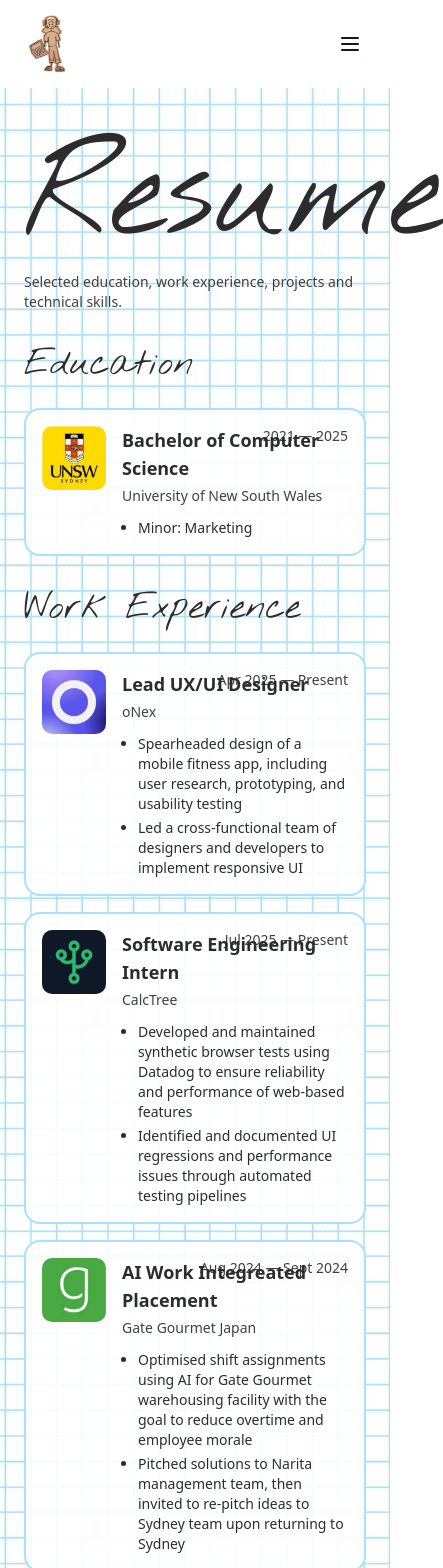
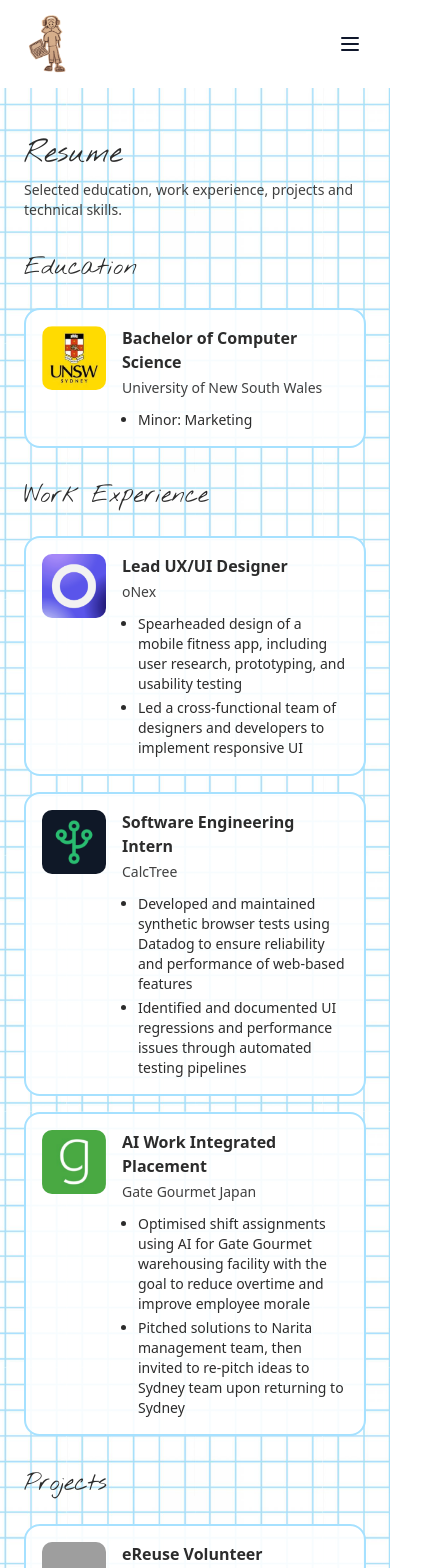
Before and after one commit to rubyy-liu/ultimate-portfolio, a Next.js app: page /cv-resume in a window 390 px wide. Shown: the top 1568 px of the page, 443 px wide, since content can reach past the window. Built offline with nearby package versions, Linux system fonts and the light colour scheme; grey boxes are pictures that could not be loaded.

Commit message:
resume: added responsiveness

```diff
--- a/src/app/cv-resume/page.tsx
+++ b/src/app/cv-resume/page.tsx
@@ -36,12 +36,14 @@ const work: Entry[] = [
               "Identified and documented UI regressions and performance issues through automated testing pipelines"],
   },
   {
-    title: "AI Work Integreated Placement",
+    title: "AI Work Integrated Placement",
     subtitle: "Gate Gourmet Japan",
     logo: "/GG.png",
     date: "Aug 2024 — Sept 2024",
-    details: ["Optimised shift assignments using AI for Gate Gourmet warehousing facility with the goal to reduce overtime and employee morale",
-              "Pitched solutions to Narita management team, then invited to re-pitch ideas to Sydney team upon returning to Sydney"],
+    details: [
+      "Optimised shift assignments using AI for Gate Gourmet warehousing facility with the goal to reduce overtime and improve employee morale",
+      "Pitched solutions to Narita management team, then invited to re-pitch ideas to Sydney team upon returning to Sydney",
+    ],
   },
 ];
 
@@ -51,14 +53,16 @@ const projects: Entry[] = [
     subtitle: "Arc UNSW",
     logo: "/Arc.png",
     date: "Mar 2025 - Aug 2025",
-    details: ["Volunteering in UNSW's eReuse program by refurbishing donated electronics to help divert ewaste from landfill and provide affordable tech to disadvantaged communities"],
+    details: [
+      "Volunteering in UNSW's eReuse program by refurbishing donated electronics to help divert ewaste from landfill and provide affordable tech to disadvantaged communities",
+    ],
   },
   {
     title: "Innovator PRO",
     subtitle: "UNSW",
     logo: "/UNSW1.png",
     date: "Feb 2025",
-    details: ["Intrapreneurship competition to pitch solutions for problems faced by industry partners",],
+    details: ["Intrapreneurship competition to pitch solutions for problems faced by industry partners"],
   },
 ];
 
@@ -73,7 +77,7 @@ const skills = [
   "Usability Testing",
   "Python",
   "Java",
-  "C+",
+  "C++",
   "SQL",
 ];
 
@@ -86,13 +90,13 @@ function CVEntry({ e }: { e: Entry }) {
             {e.logo ? (
               <img src={e.logo} alt={e.title} className="w-full h-full object-cover" draggable={false} />
             ) : (
-              <div className="text-sm text-[#2C2C2C] font-medium">{e.title.split(" ").slice(0,2).join(" ")}</div>
+              <div className="text-sm text-[#2C2C2C] font-medium">{e.title.split(" ").slice(0, 2).join(" ")}</div>
             )}
           </div>
         </div>
 
-        <div className="flex-1">
-          <h3 className="text-lg md:text-xl font-semibold text-[#2C2C2C]">{e.title}</h3>
+        <div className="flex-1 min-w-0">
+          <h3 className="text-base sm:text-lg md:text-xl font-semibold text-[#2C2C2C]">{e.title}</h3>
           {e.subtitle && <p className="text-sm text-[#2C2C2C] opacity-90 mt-1">{e.subtitle}</p>}
 
           {e.details && (
@@ -106,8 +110,9 @@ function CVEntry({ e }: { e: Entry }) {
           )}
         </div>
 
+        {/* date: hide on very small screens to avoid layout issues */}
         {e.date && (
-          <div className="absolute right-4 top-4 text-sm text-[#2C2C2C] opacity-90">
+          <div className="hidden sm:block absolute right-4 top-4 text-sm text-[#2C2C2C] opacity-90">
             {e.date}
           </div>
         )}
@@ -123,14 +128,19 @@ export default function Page() {
       <main className="grid-background min-h-screen py-12 px-6">
         <div className="max-w-5xl mx-auto">
           <header className="mb-8">
-          <h1 className="text-9xl md:text-5xl font-bold text-[#2C2C2C] nothing-you-could-do-regular">Resume</h1>
+            {/* Responsive title sizes */}
+            <h1 className="text-3xl sm:text-4xl md:text-5xl lg:text-6xl font-bold text-[#2C2C2C] nothing-you-could-do-regular">
+              Resume
+            </h1>
             <p className="mt-2 text-sm text-[#2C2C2C] opacity-90">
               Selected education, work experience, projects and technical skills.
             </p>
           </header>
 
           <section className="space-y-6 mb-8">
-          <h2 className="text-4xl font-semibold text-[#2C2C2C] nothing-you-could-do-regular">Education</h2>
+            <h2 className="text-2xl sm:text-3xl md:text-4xl font-semibold text-[#2C2C2C] nothing-you-could-do-regular">
+              Education
+            </h2>
             <div className="grid gap-4">
               {education.map((e, i) => (
                 <CVEntry key={i} e={e} />
@@ -139,7 +149,9 @@ export default function Page() {
           </section>
 
           <section className="space-y-6 mb-8">
-          <h2 className="text-4xl font-semibold text-[#2C2C2C] nothing-you-could-do-regular">Work Experience</h2>
+            <h2 className="text-2xl sm:text-3xl md:text-4xl font-semibold text-[#2C2C2C] nothing-you-could-do-regular">
+              Work Experience
+            </h2>
             <div className="grid gap-4">
               {work.map((e, i) => (
                 <CVEntry key={i} e={e} />
@@ -148,7 +160,9 @@ export default function Page() {
           </section>
 
           <section className="space-y-6 mb-8">
-          <h2 className="text-4xl font-semibold text-[#2C2C2C] nothing-you-could-do-regular">Projects</h2>
+            <h2 className="text-2xl sm:text-3xl md:text-4xl font-semibold text-[#2C2C2C] nothing-you-could-do-regular">
+              Projects
+            </h2>
             <div className="grid gap-4">
               {projects.map((e, i) => (
                 <CVEntry key={i} e={e} />
@@ -157,7 +171,9 @@ export default function Page() {
           </section>
 
           <section className="space-y-4 mb-8">
-          <h2 className="text-4xl font-semibold text-[#2C2C2C] nothing-you-could-do-regular ">Technical skills</h2>
+            <h2 className="text-2xl sm:text-3xl md:text-4xl font-semibold text-[#2C2C2C] nothing-you-could-do-regular">
+              Technical skills
+            </h2>
             <div className="flex flex-wrap gap-3 mt-2">
               {skills.map((s) => (
                 <span key={s} className="inline-block bg-white/90 text-[#2C2C2C] px-3 py-1 rounded-full text-sm border">
@@ -170,7 +186,7 @@ export default function Page() {
           <footer className="mt-12 text-sm text-[#2C2C2C] opacity-90">
             <p>References available on request · Last updated {new Date().getFullYear()}</p>
 
-          {/* Download CV button — place a PDF named "Ruby_CV.pdf" (or change href) into /public */}
+            {/* Download CV button — place a PDF named "RL-Resume.pdf" into /public */}
             <div className="mt-4">
               <a
                 href="/RL-Resume.pdf"
@@ -178,8 +194,16 @@ export default function Page() {
                 aria-label="Download Ruby's CV"
                 className="inline-flex items-center gap-2 rounded-full bg-[#2C2C2C] text-white px-4 py-2 text-sm font-medium hover:opacity-90 transition"
               >
-              {/* simple download icon */}
-              <svg className="w-4 h-4" viewBox="0 0 24 24" fill="none" stroke="currentColor" strokeWidth="1.8" strokeLinecap="round" strokeLinejoin="round" aria-hidden>
+                <svg
+                  className="w-4 h-4"
+                  viewBox="0 0 24 24"
+                  fill="none"
+                  stroke="currentColor"
+                  strokeWidth="1.8"
+                  strokeLinecap="round"
+                  strokeLinejoin="round"
+                  aria-hidden
+                >
                   <path d="M21 15v4a2 2 0 0 1-2 2H5a2 2 0 0 1-2-2v-4" />
                   <polyline points="7 10 12 15 17 10" />
                   <line x1="12" y1="15" x2="12" y2="3" />
```
Lines whose indentation alone changed are shown as unchanged.
